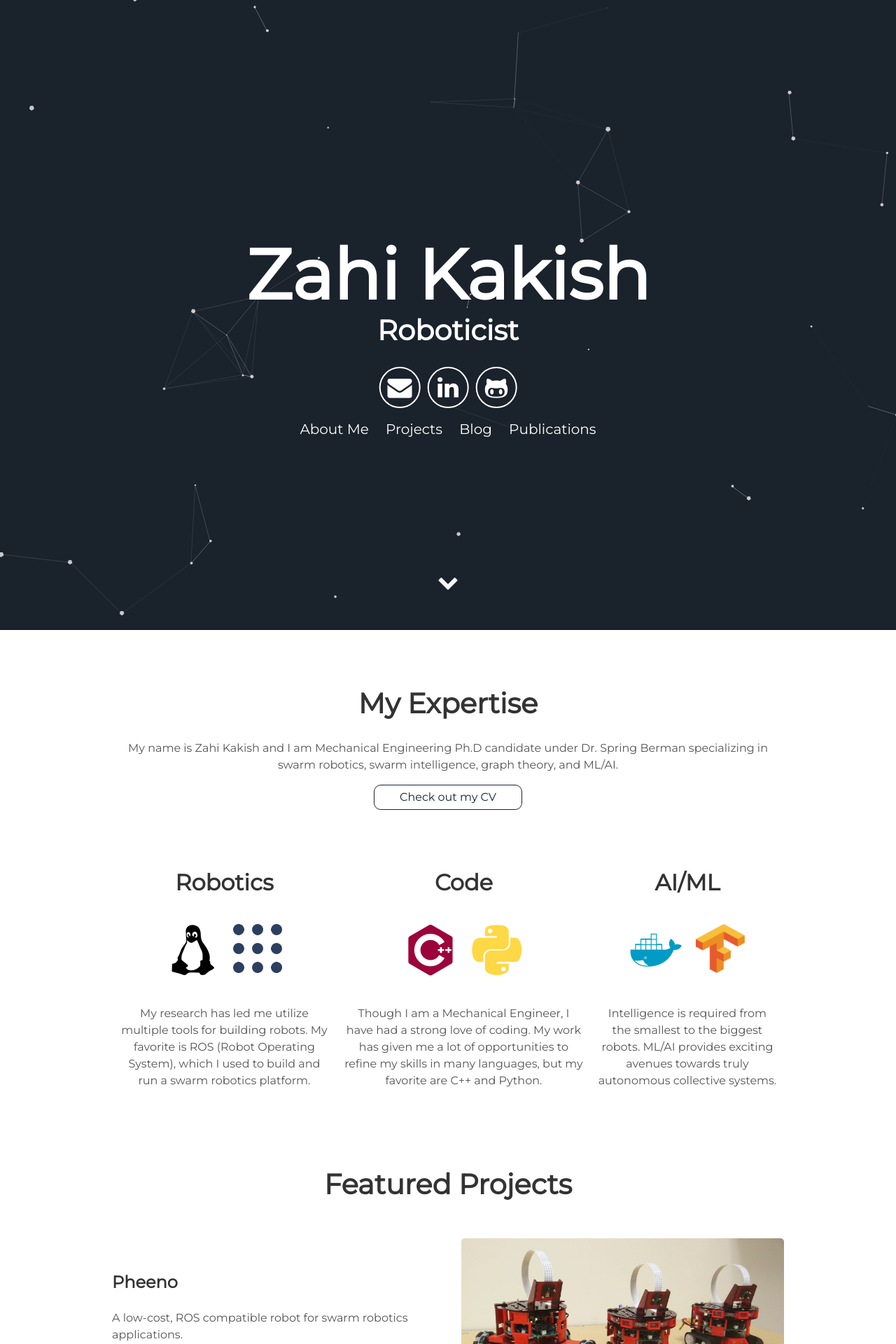
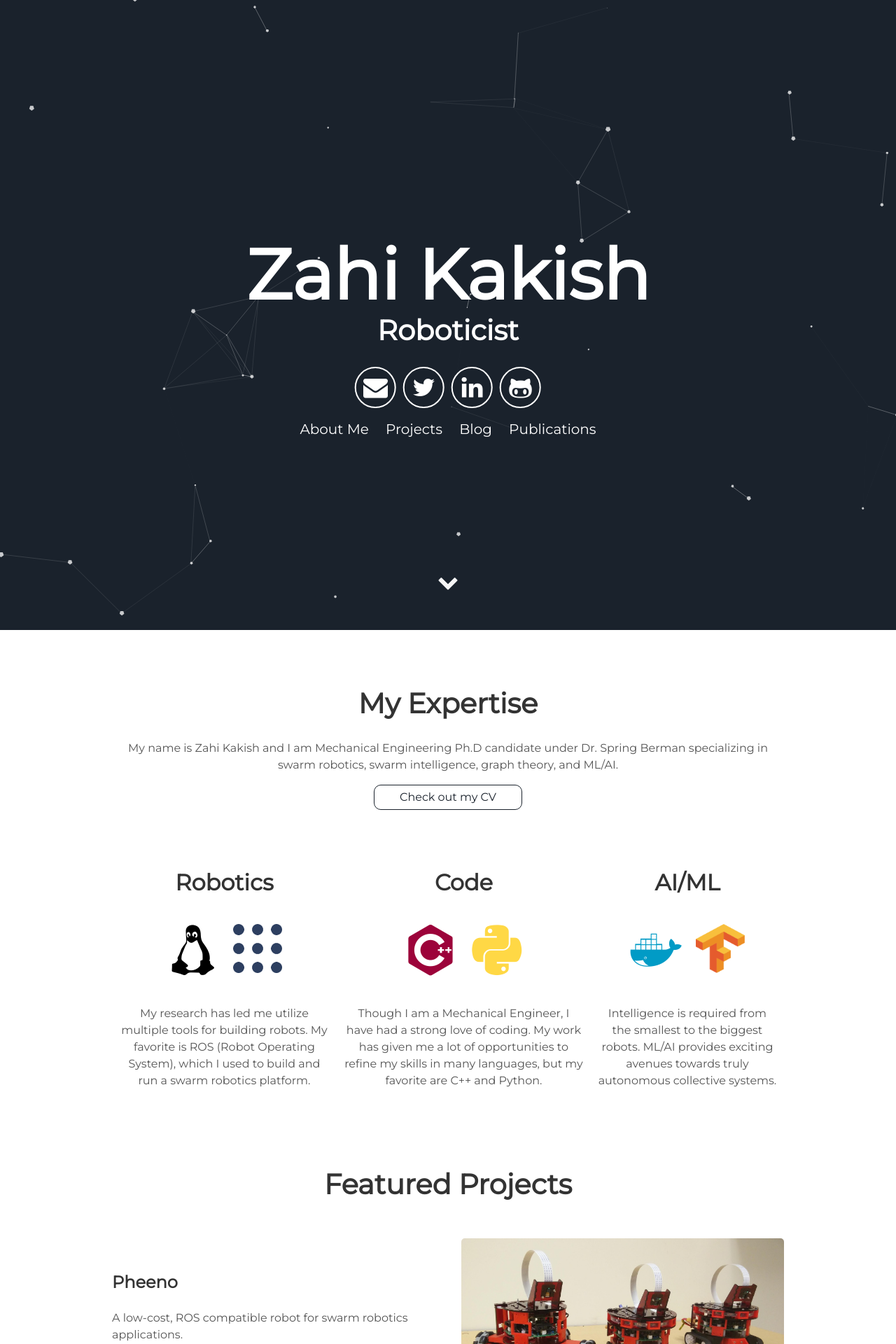
Before and after one commit to zmk5/zmk5.github.io, a Jekyll site: the page built from index.html, in a window 1280 px wide. Shown: the top 1920 px of the page at 70% size. Built offline with Jekyll 4.4.1, drawn with Linux system fonts in a browser that asks for light colours.

Commit message:
Added twitter handle.

```diff
--- a/_includes/header.html
+++ b/_includes/header.html
@@ -6,6 +6,7 @@
       </h1>
       <div class="header-icons">
         <a aria-label="Send email" href="mailto:zkakish@gmail.com"><i class="icon fa fa-envelope"></i></a>
+        <a aria-label="My Twitter" target="_blank" href="https://twitter.com/zahi_kakish"><i class="icon fa fa-twitter" aria-hidden="true"></i></a>
         <a aria-label="My LinkedIn" target="_blank" href="https://www.linkedin.com/in/zahi-kakish-0b6a6694"><i class="icon fa fa-linkedin" aria-hidden="true"></i></a>
         <a aria-label="My Github" target="_blank" href="https://github.com/zmk5"><i class="icon fa fa-github-alt" aria-hidden="true"></i></a>
       </div>
```
